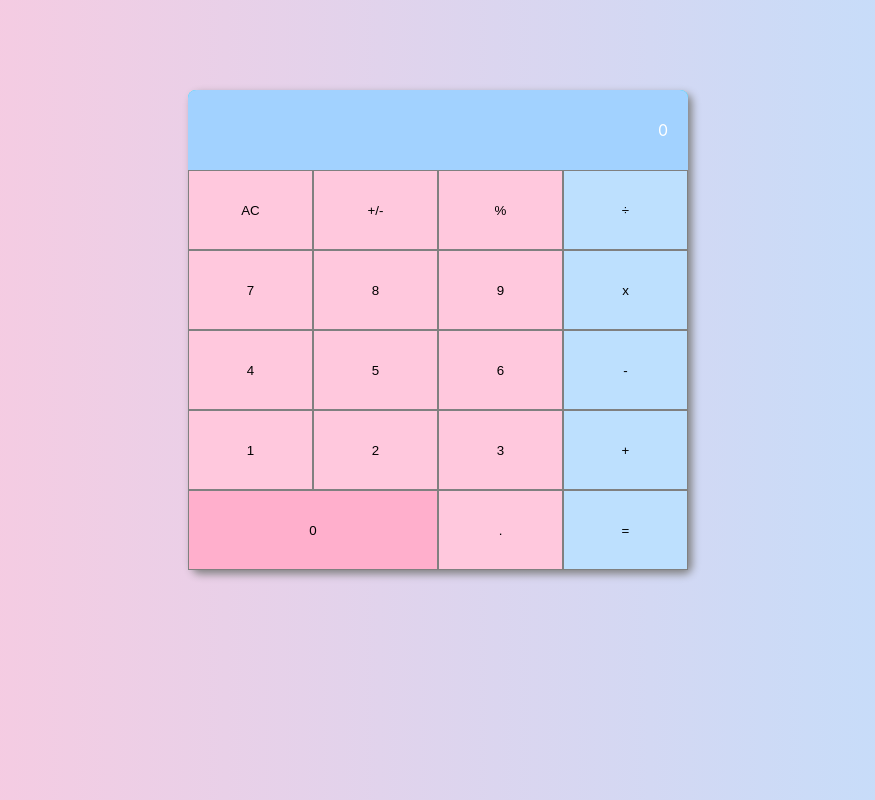
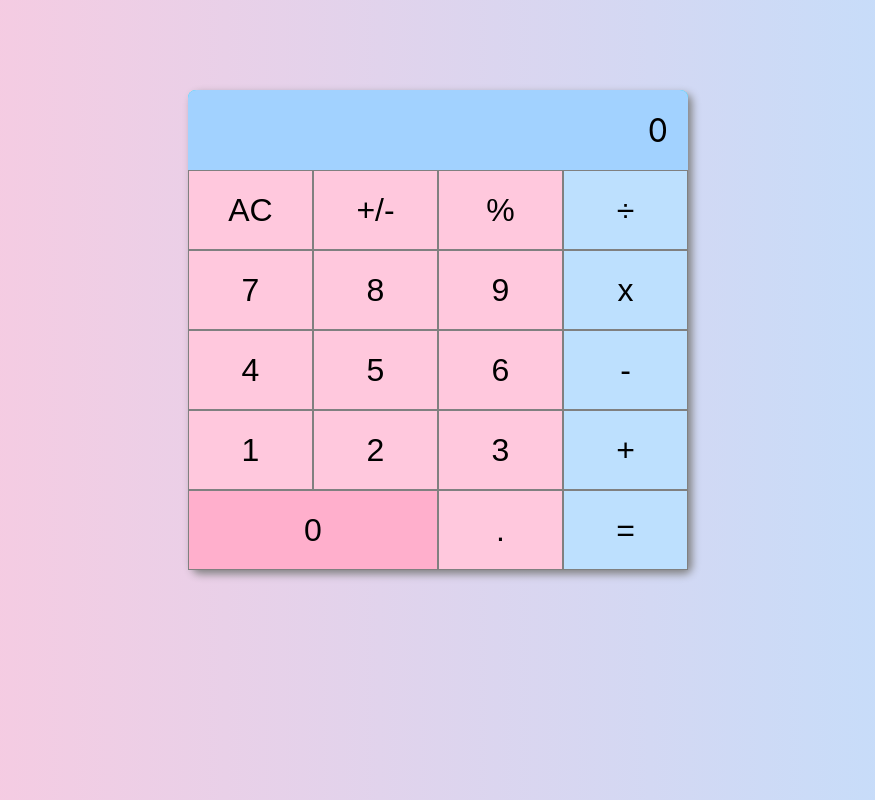
Before and after one commit to algerina/math-magician, a React (Create React App) app: page / in a window 1280 px wide. Shown: the whole page, without its empty margins (202-1077 px from the left). Built offline with nearby package versions, Linux system fonts and the light colour scheme.

Commit message:
Refactor calculator functions and add screenshot

```diff
--- a/src/calculator.css
+++ b/src/calculator.css
@@ -29,7 +29,7 @@ body {
 
 .screen {
   background-color: #a2d2ff;
-  color: white;
+  color: black;
   border-top-right-radius: 8px;
   border-top-left-radius: 8px;
   grid-column: 1 / -1;
@@ -38,12 +38,14 @@ body {
   flex-direction: column;
   padding: 20px;
   text-align: right;
+  font-size: 2rem;;
 }
 
 button {
   cursor: pointer;
   border: 1px solid grey;
   background-color: rgb(30, 230, 213, 0.75);
+  font-size: 2rem;
 }
 
 button:hover {
--- a/src/components/calculator.js
+++ b/src/components/calculator.js
@@ -1,52 +1,46 @@
-import React, { Component } from 'react';
+import React, { useState } from 'react';
 import Button from './ButtonPanel';
 import Display from './Display';
 import '../calculator.css';
 import calculate from '../logic/calculate';
 
-class Calculator extends Component {
-  constructor(props) {
-    super(props);
-    this.state = {
+const Calculator = () => {
+  const [state, setState] = useState({
     total: 0,
     next: null,
     operation: null,
+  });
+
+  const clickHandle = (e) => {
+    setState((state) => calculate(state, e.target.name));
   };
-    this.clickHandle = this.clickHandle.bind(this);
-  }
 
-  clickHandle(event) {
-    this.setState((state) => calculate(state, event.target.name));
-  }
-
-  render() {
-    const { total, operation, next } = this.state;
+  const { total, operation, next } = state;
   return (
     <div className="container">
       <Display total={total} next={next} operation={operation} />
-        <Button value="AC" handler={this.clickHandle} styleClass="number" />
-        <Button value="+/-" handler={this.clickHandle} styleClass="number" />
-        <Button value="%" handler={this.clickHandle} styleClass="number" />
-        <Button value="÷" handler={this.clickHandle} styleClass="operation" />
-        <Button value="7" handler={this.clickHandle} styleClass="number" />
-        <Button value="8" handler={this.clickHandle} styleClass="number" />
-        <Button value="9" handler={this.clickHandle} styleClass="number" />
-        <Button value="x" handler={this.clickHandle} styleClass="operation" />
-        <Button value="4" handler={this.clickHandle} styleClass="number" />
-        <Button value="5" handler={this.clickHandle} styleClass="number" />
-        <Button value="6" handler={this.clickHandle} styleClass="number" />
-        <Button value="-" handler={this.clickHandle} styleClass="operation" />
-        <Button value="1" handler={this.clickHandle} styleClass="number" />
-        <Button value="2" handler={this.clickHandle} styleClass="number" />
-        <Button value="3" handler={this.clickHandle} styleClass="number" />
-        <Button value="+" handler={this.clickHandle} styleClass="operation" />
-        <Button value="0" handler={this.clickHandle} styleClass="large-button" />
-        <Button value="." handler={this.clickHandle} styleClass="number" />
-        <Button value="=" handler={this.clickHandle} styleClass="operation" />
+      <Button value="AC" handler={clickHandle} styleClass="number" />
+      <Button value="+/-" handler={clickHandle} styleClass="number" />
+      <Button value="%" handler={clickHandle} styleClass="number" />
+      <Button value="÷" handler={clickHandle} styleClass="operation" />
+      <Button value="7" handler={clickHandle} styleClass="number" />
+      <Button value="8" handler={clickHandle} styleClass="number" />
+      <Button value="9" handler={clickHandle} styleClass="number" />
+      <Button value="x" handler={clickHandle} styleClass="operation" />
+      <Button value="4" handler={clickHandle} styleClass="number" />
+      <Button value="5" handler={clickHandle} styleClass="number" />
+      <Button value="6" handler={clickHandle} styleClass="number" />
+      <Button value="-" handler={clickHandle} styleClass="operation" />
+      <Button value="1" handler={clickHandle} styleClass="number" />
+      <Button value="2" handler={clickHandle} styleClass="number" />
+      <Button value="3" handler={clickHandle} styleClass="number" />
+      <Button value="+" handler={clickHandle} styleClass="operation" />
+      <Button value="0" handler={clickHandle} styleClass="large-button" />
+      <Button value="." handler={clickHandle} styleClass="number" />
+      <Button value="=" handler={clickHandle} styleClass="operation" />
 
     </div>
   );
-  }
-}
+};
 
 export default Calculator;
```
Also changed, not shown: src/calcScreen.JPG (added), 1 other file (tests, documents, lock files or other folders). Lines whose indentation alone changed are shown as unchanged.
